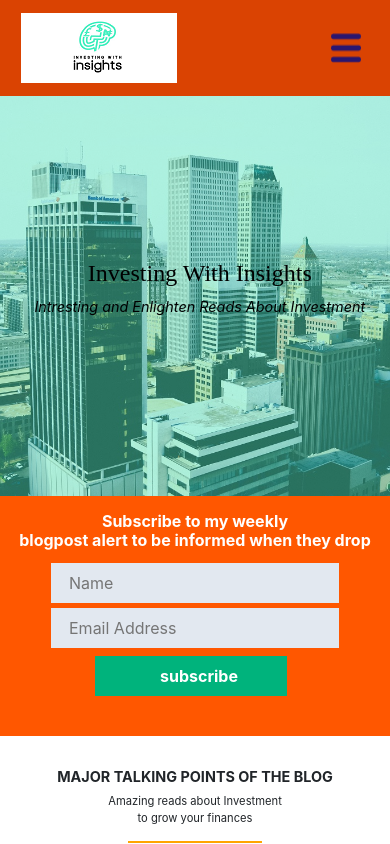
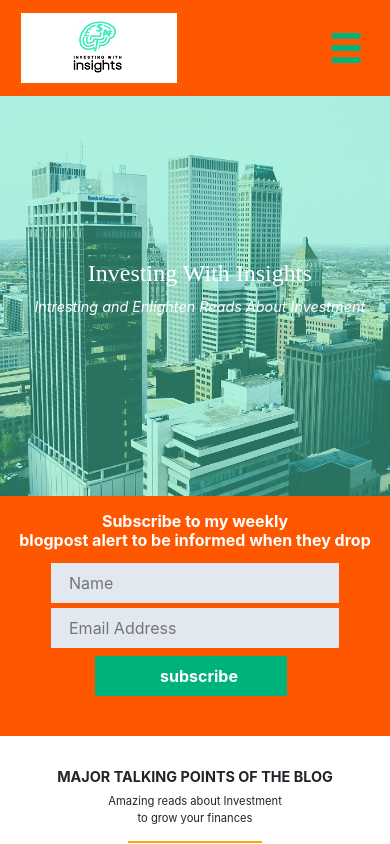
Before and after one commit to mcboni/mcboni.github.io, a plain HTML site: page blog.html in a window 390 px wide. Shown: the top 844 px of the page. Drawn offline with Linux system fonts and the light colour scheme.

Commit message:
Update blog.css

```diff
--- a/css/blog.css
+++ b/css/blog.css
@@ -17,7 +17,7 @@
 }
 header{
 
-  background-color:#da4302;
+  background-color:#ff5700;;
 }
 #fff{
   color: white;
@@ -29,7 +29,7 @@ header{
 }
 
 .navbar-toggler-icon {
-background-image: url("menu.png") !important;
+background-image: url("Vector.png") !important;
 }
 
 #fff2{
@@ -120,7 +120,7 @@ nav a{
 
 #eko{
     margin-left: 0em;
-    color: black;
+    color: white;
     font-size:3.3em;
     font-family: playfair sans-serif;
 
@@ -128,7 +128,7 @@ nav a{
 }
 #eko2{
     margin-left: 0em;
-    color: black;
+    color: white;
     font-size: larger;
 
 }
@@ -383,7 +383,7 @@ nav a{
 }
 
 #rights{
-  color: #bbb;
+  color: black;
   margin-top: 2em;
 }
 #l1{
```
